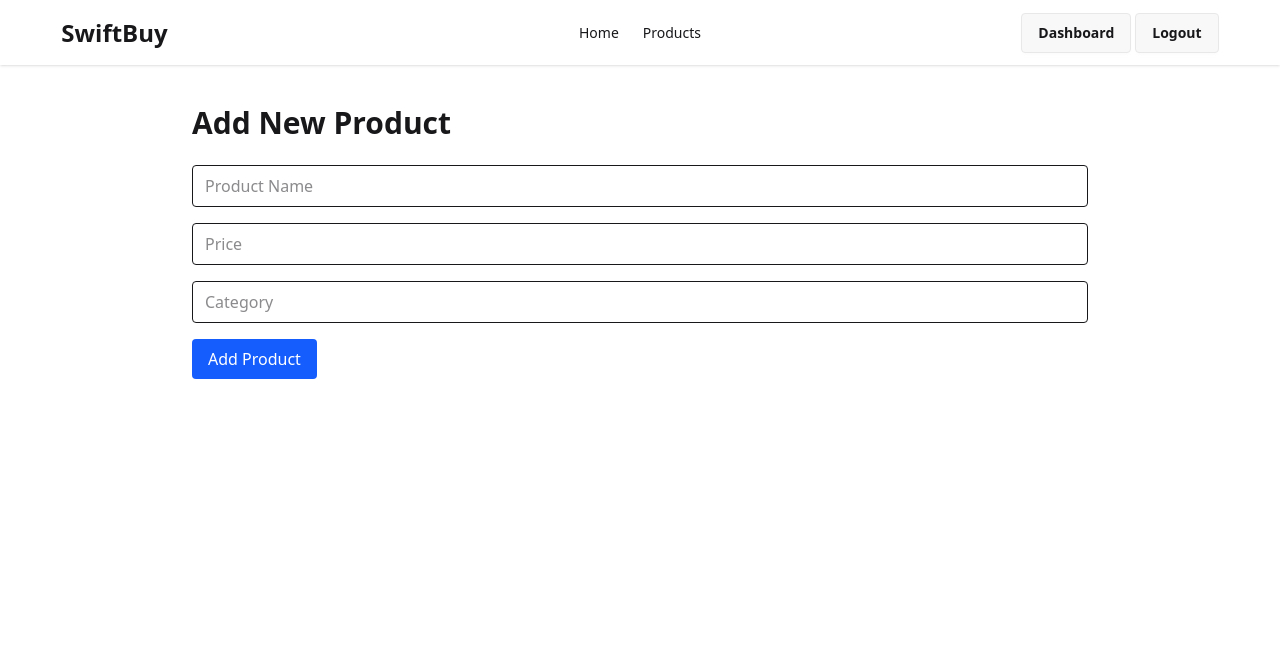
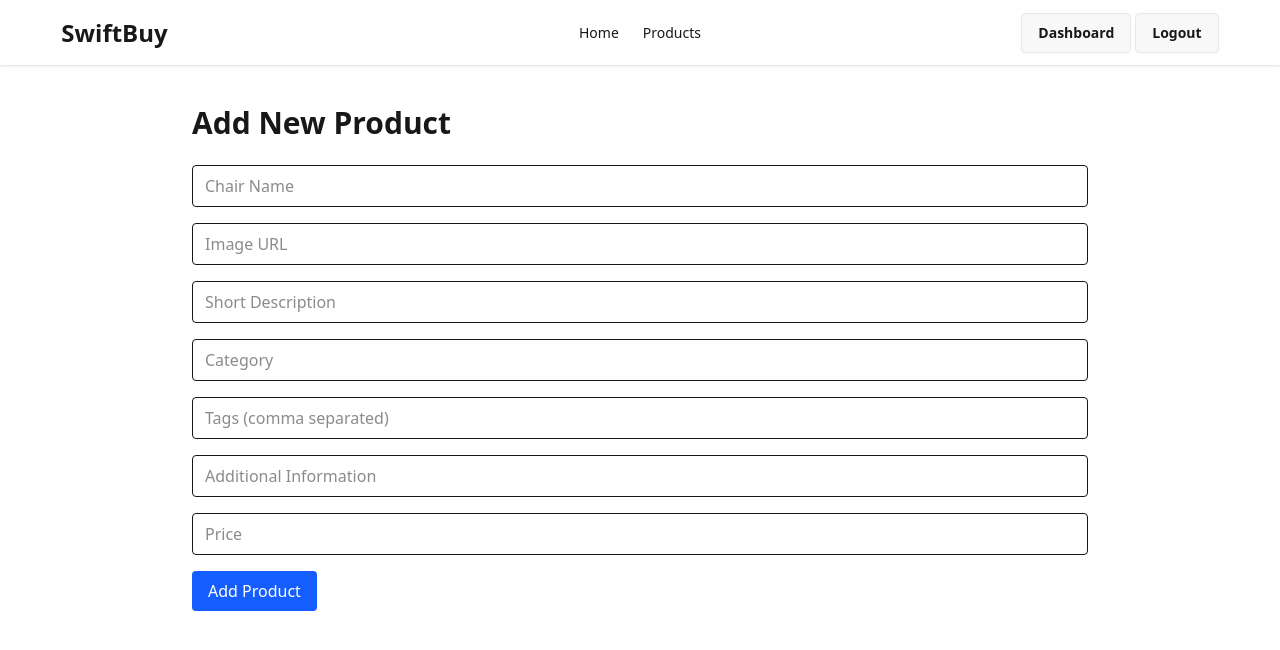
Before and after one commit to mahatab6/SwiftBuy, a Next.js app: page /dashboard/add-product in a window 1280 px wide. Shown: the top 650 px of the page. Built offline with nearby package versions, Linux system fonts and the light colour scheme; no server answers; sample sign-in values are in the browser's storage.

Commit message:
form update

```diff
--- a/src/app/dashboard/add-product/components/AddProductForm.jsx
+++ b/src/app/dashboard/add-product/components/AddProductForm.jsx
@@ -1,21 +1,47 @@
 "use client";
 import { useForm } from "react-hook-form";
 import toast from "react-hot-toast";
+import { useState } from "react";
 
 export default function AddProductForm() {
   const { register, handleSubmit, reset, formState: { errors } } = useForm();
+  const [file, setFile] = useState(null);
 
   const onSubmit = async (data) => {
     try {
+
+      let imageUrl = "";
+      if (file) {
+        const reader = new FileReader();
+        reader.readAsDataURL(file);
+        await new Promise((resolve) => {
+          reader.onload = () => {
+            imageUrl = reader.result;
+            resolve(true);
+          };
+        });
+      }
+
+      const productData = {
+        chairName: data.chairName,
+        image: imageUrl || data.imageUrl,
+        shortDescription: data.shortDescription,
+        category: data.category,
+        tags: data.tags?.split(",").map(tag => tag.trim()) || [],
+        additionalInformation: data.additionalInformation,
+        price: Number(data.price),
+      };
+
       const res = await fetch("/api/products", {
         method: "POST",
         headers: { "Content-Type": "application/json" },
-        body: JSON.stringify(data),
+        body: JSON.stringify(productData),
       });
 
       if (res.ok) {
         toast.success("Product added successfully!");
         reset();
+        setFile(null);
       } else {
         const error = await res.json();
         toast.error(error.message || "Failed to add product");
@@ -29,11 +55,46 @@ export default function AddProductForm() {
     <form onSubmit={handleSubmit(onSubmit)} className="space-y-4">
       <input
         type="text"
-        placeholder="Product Name"
-        {...register("name", { required: "Product name is required" })}
+        placeholder="Chair Name"
+        {...register("chairName", { required: "Chair name is required" })}
         className="w-full px-3 py-2 border rounded"
       />
-      {errors.name && <p className="text-red-500">{errors.name.message}</p>}
+      {errors.chairName && <p className="text-red-500">{errors.chairName.message}</p>}
+
+      <input
+        type="text"
+        placeholder="Image URL"
+        {...register("imageUrl")}
+        className="w-full px-3 py-2 border rounded"
+      />
+
+      <input
+        type="text"
+        placeholder="Short Description"
+        {...register("shortDescription")}
+        className="w-full px-3 py-2 border rounded"
+      />
+
+      <input
+        type="text"
+        placeholder="Category"
+        {...register("category")}
+        className="w-full px-3 py-2 border rounded"
+      />
+
+      <input
+        type="text"
+        placeholder="Tags (comma separated)"
+        {...register("tags")}
+        className="w-full px-3 py-2 border rounded"
+      />
+
+      <input
+        type="text"
+        placeholder="Additional Information"
+        {...register("additionalInformation")}
+        className="w-full px-3 py-2 border rounded"
+      />
 
       <input
         type="number"
@@ -43,17 +104,7 @@ export default function AddProductForm() {
       />
       {errors.price && <p className="text-red-500">{errors.price.message}</p>}
 
-      <input
-        type="text"
-        placeholder="Category"
-        {...register("category")}
-        className="w-full px-3 py-2 border rounded"
-      />
-
-      <button
-        type="submit"
-        className="bg-blue-600 text-white px-4 py-2 rounded hover:bg-blue-700"
-      >
+      <button type="submit" className="bg-blue-600 text-white px-4 py-2 rounded hover:bg-blue-700">
         Add Product
       </button>
     </form>
```
